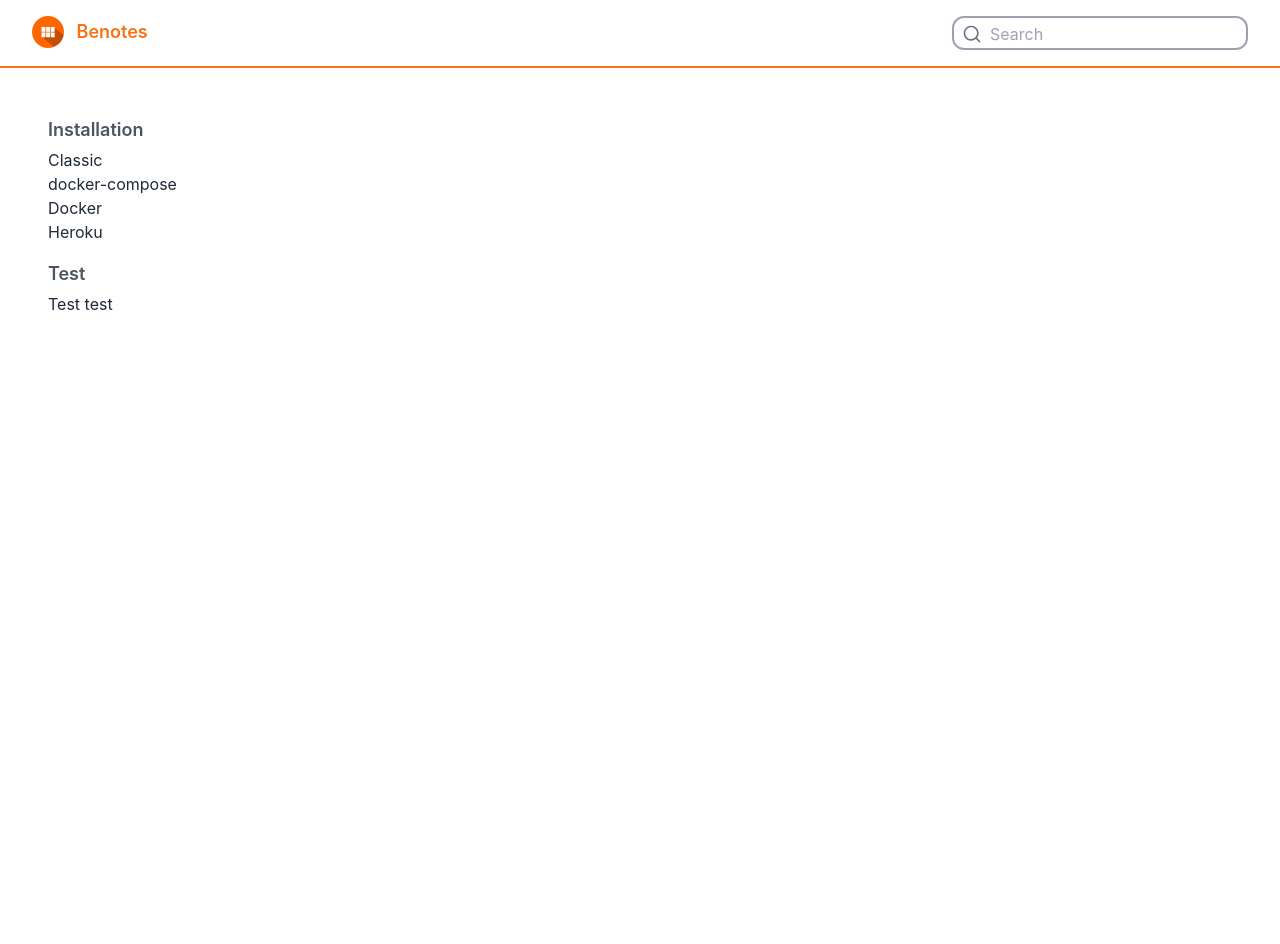
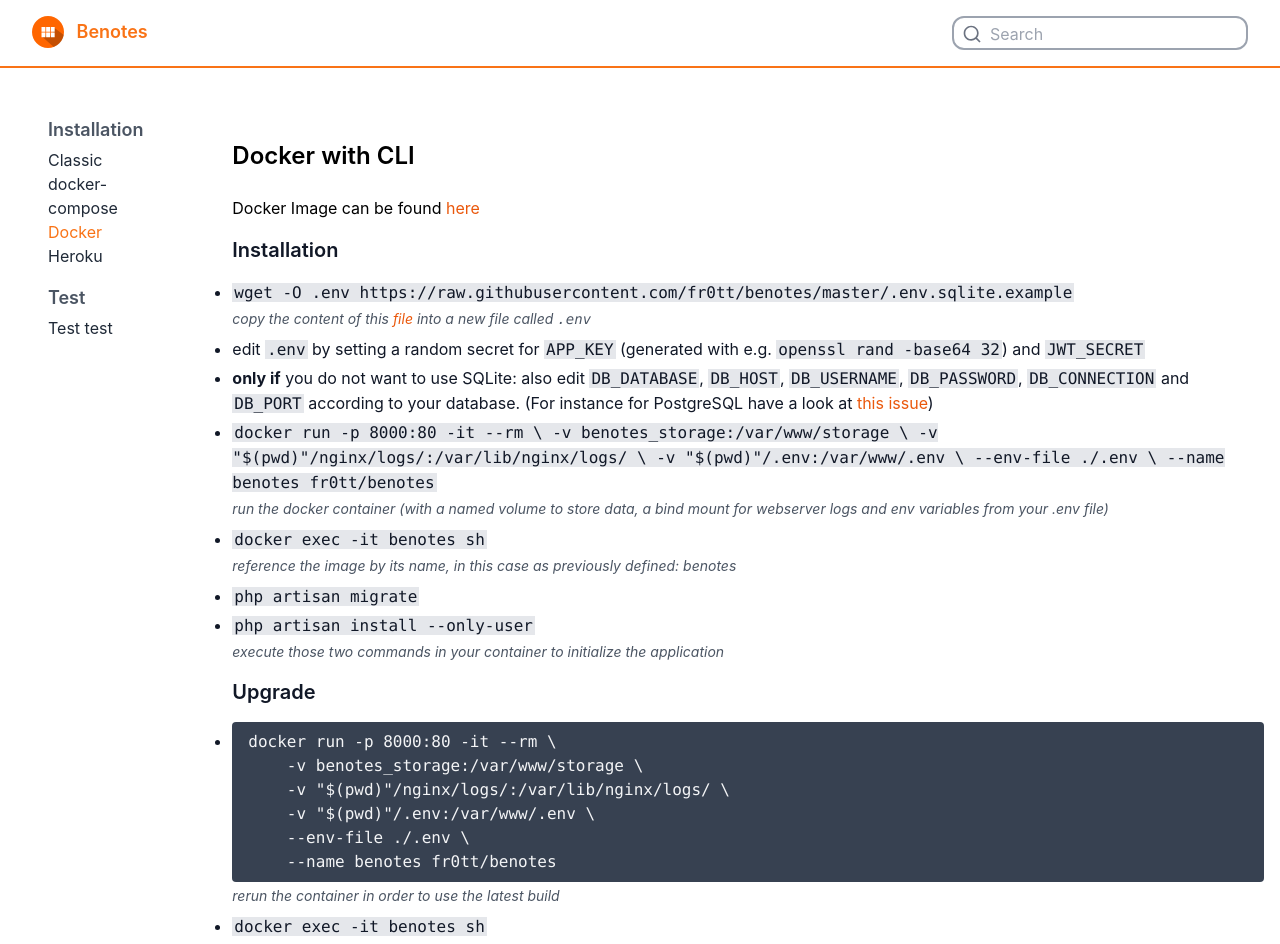
Before and after one commit to fr0tt/benotes-docs, a Nuxt app: page /docs/installation/docker in a window 1280 px wide. Shown: the top 944 px of the page. Before the commit the page ends 800 px from the top, so only its background shows below. Built offline with nearby package versions, Linux system fonts and the light colour scheme.

Commit message:
add docker install page

```diff
--- a/assets/app.scss
+++ b/assets/app.scss
@@ -1,8 +1,9 @@
 // https: //v3.nuxtjs.org/guide/features/assets#global-styles-imports
 
-.doc-page {
+.documentation {
     a {
         @apply transition-colors;
+        @apply text-orange-600;
     }
     a:hover {
         @apply text-orange-500;
@@ -13,7 +14,15 @@
             @apply text-gray-900 my-1;
         }
     }
-    code {
-        @apply text-gray-800 bg-gray-100;
+    li > code {
+        @apply text-gray-900 bg-gray-200;
+        padding-left: 0.125rem;
+        padding-right: 0.125rem;
+    }
+    pre {
+        @apply bg-gray-700 px-4 py-2 rounded;
+        code {
+            @apply text-gray-100;
+        }
     }
 }
--- a/components/Comment.vue
+++ b/components/Comment.vue
@@ -1,5 +1,5 @@
 <template>
-    <p class="italic text-gray-600">
+    <p class="text-sm italic text-gray-600 mt-1 mb-2">
         <slot />
     </p>
 </template>
--- /dev/null
+++ b/components/Headline.vue
@@ -0,0 +1,5 @@
+<template>
+    <h1 class="text-2xl my-6 font-semibold">
+        <slot />
+    </h1>
+</template>
--- a/components/SubHeadline.vue
+++ b/components/SubHeadline.vue
@@ -1,5 +1,5 @@
 <template>
-    <h3 class="text-xl mb-4 font-semibold text-gray-900">
+    <h3 class="text-xl my-4 font-semibold text-gray-900">
         <slot />
     </h3>
 </template>
--- a/layouts/default.vue
+++ b/layouts/default.vue
@@ -33,7 +33,7 @@
         </section>
       </aside>
 
-      <div class="doc-page px-4 py-12">
+      <div class="documentation px-4 py-12">
         <slot />
       </div>
 
@@ -50,7 +50,7 @@
 </script>
 
 <style>
-  .doc-page {
+  .documentation {
     max-width: 1200px;
     margin-right: auto;
   }
--- /dev/null
+++ b/pages/docs/installation/docker.vue
@@ -0,0 +1,64 @@
+<template>
+
+<Headline>Docker with CLI</Headline>
+
+Docker Image can be found <a href="https://hub.docker.com/r/fr0tt/benotes">here</a>
+
+<SubHeadline>Installation</SubHeadline>
+
+<ul>
+    <li>
+        <code>wget -O .env https://raw.githubusercontent.com/fr0tt/benotes/master/.env.sqlite.example</code>
+        <Comment>copy the content of this <a href="https://raw.githubusercontent.com/fr0tt/benotes/master/.env.sqlite.example">file</a> into a new file called <code>.env</code></Comment>
+    </li>
+    <li>
+        edit <code>.env</code> by setting a random secret for <code>APP_KEY</code> (generated with e.g. <code>openssl rand -base64 32</code>) and <code>JWT_SECRET</code>
+    </li>
+    <li><b>only if</b> you do not want to use SQLite: also edit <code>DB_DATABASE</code>, <code>DB_HOST</code>, <code>DB_USERNAME</code>, <code>DB_PASSWORD</code>, <code>DB_CONNECTION</code> and <code>DB_PORT</code> according to your database.
+        (For instance for PostgreSQL have a look at <a href="https://github.com/fr0tt/benotes/issues/14">this issue</a>)
+    </li>
+    <li>
+        <code>  <!-- @TODO use codeblock instead  -->
+            docker run -p 8000:80 -it --rm \
+                -v benotes_storage:/var/www/storage \
+                -v "$(pwd)"/nginx/logs/:/var/lib/nginx/logs/ \
+                -v "$(pwd)"/.env:/var/www/.env \
+                --env-file ./.env \
+                --name benotes fr0tt/benotes
+        </code>
+        <Comment>run the docker container (with a named volume to store data, a bind mount for webserver logs and env variables from your .env file)</Comment>
+    </li>
+    <li>
+        <code>docker exec -it benotes sh</code>
+        <Comment>reference the image by its name, in this case as previously defined: benotes</Comment>
+    </li>
+    <li>
+        <code>php artisan migrate</code></li>
+    <li>
+        <code>php artisan install --only-user</code>
+        <Comment>execute those two commands in your container to initialize the application</Comment>
+    </li>
+</ul>
+
+<SubHeadline>Upgrade</SubHeadline>
+
+<ul>
+    <li>
+        <pre><code>docker run -p 8000:80 -it --rm \
+    -v benotes_storage:/var/www/storage \
+    -v "$(pwd)"/nginx/logs/:/var/lib/nginx/logs/ \
+    -v "$(pwd)"/.env:/var/www/.env \
+    --env-file ./.env \
+    --name benotes fr0tt/benotes</code></pre>
+        <Comment>rerun the container in order to use the latest build</Comment>
+    </li>
+    <li>
+        <code>docker exec -it benotes sh</code>
+    </li>
+    <li>
+        <code>sh docker/update.sh</code>
+        <Comment>type yes if asked</Comment>
+    </li>
+</ul>
+
+</template>
```
